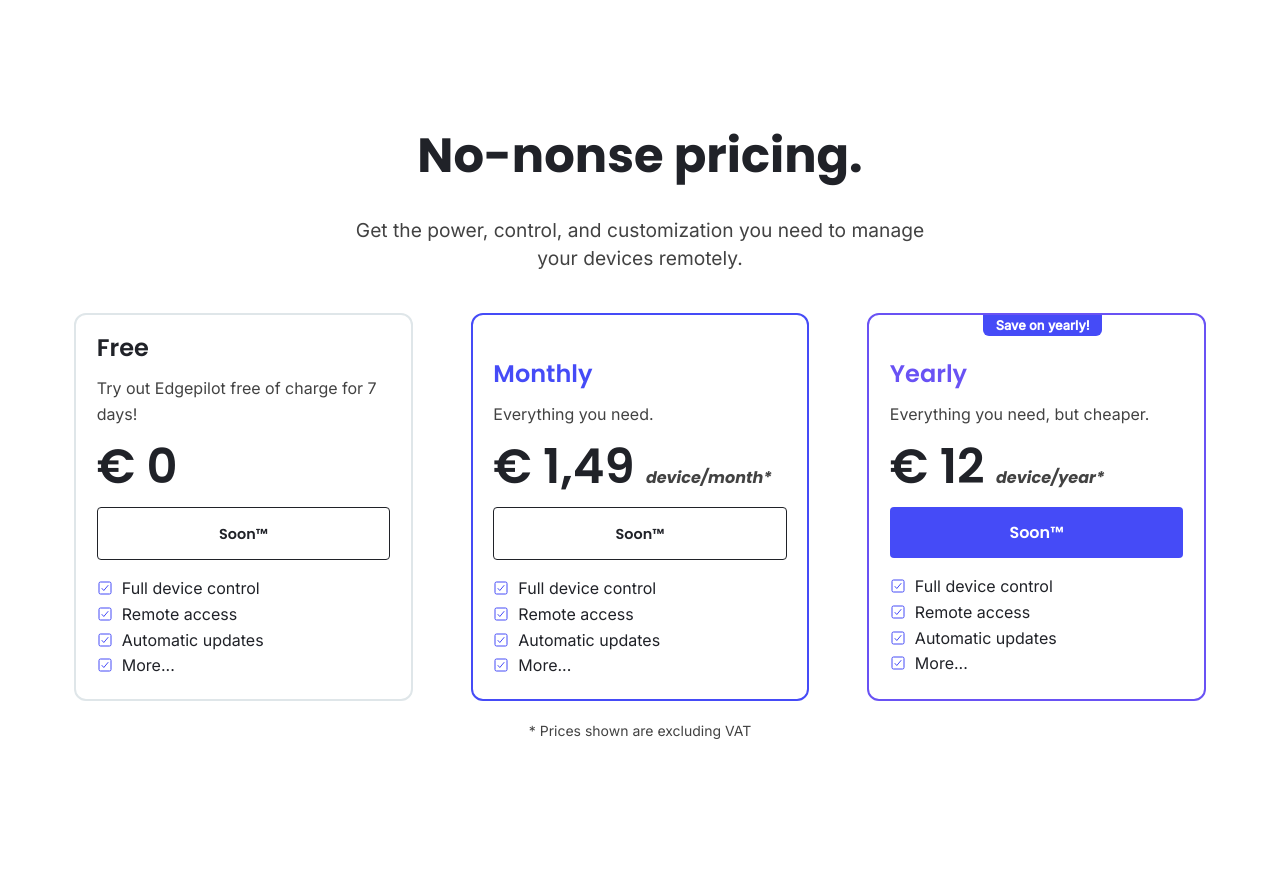
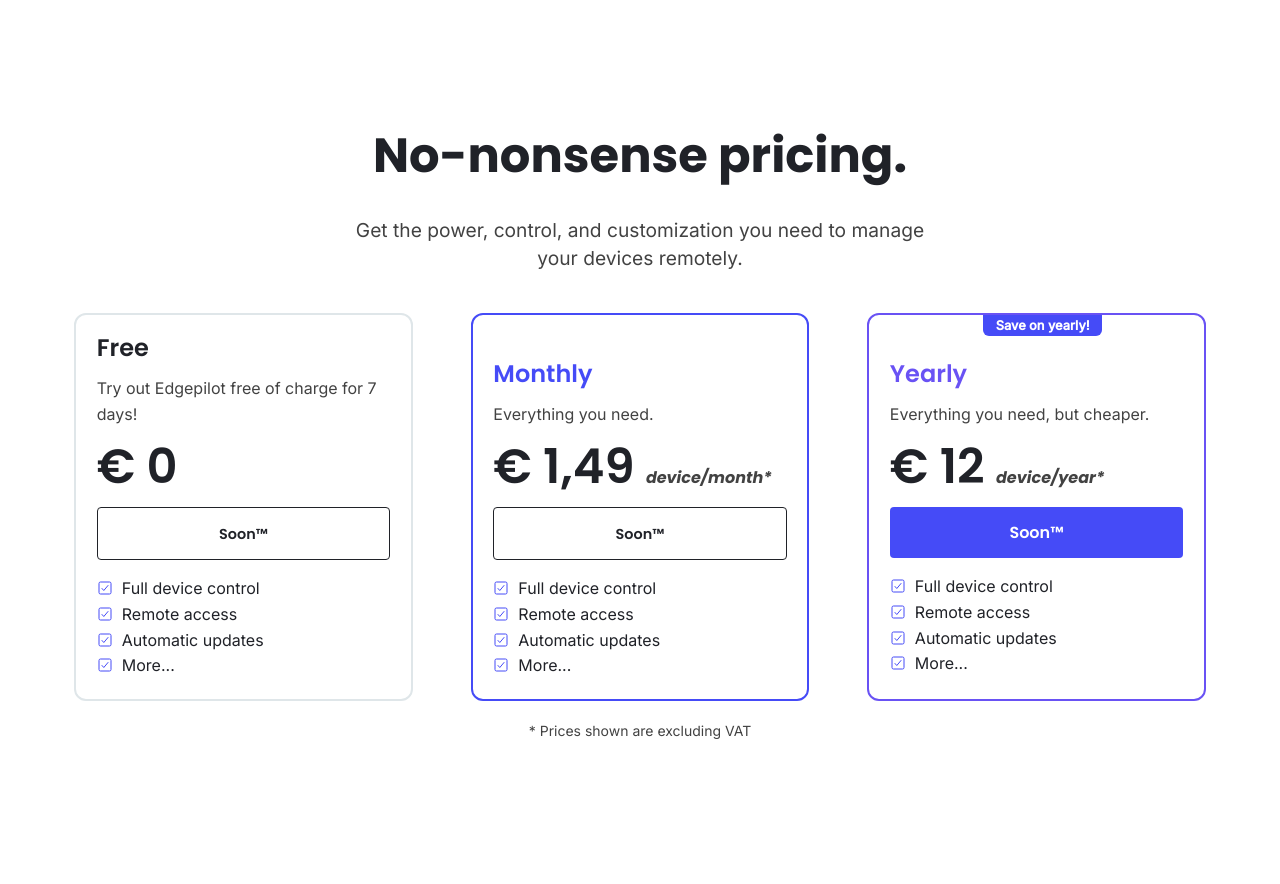
Before and after one commit to connect-iot-bv/public-edgepilot.io, a plain HTML site: page index.html in a window 1280 px wide. Shown: the part 920-1804 px from the top of the page. Drawn offline with nearby package versions, Linux system fonts and the light colour scheme.

Commit message:
pricing header fix

```diff
--- a/index.html
+++ b/index.html
@@ -93,7 +93,7 @@
 	<section class="plan">
 		<div class="container">
 			<h2 class="heading">
-				No-nonse pricing.
+				No-nonsense pricing.
 			</h2>
 			<p class="para-line">
 				Get the power, control, and customization you need to manage <br>your devices remotely.
```
